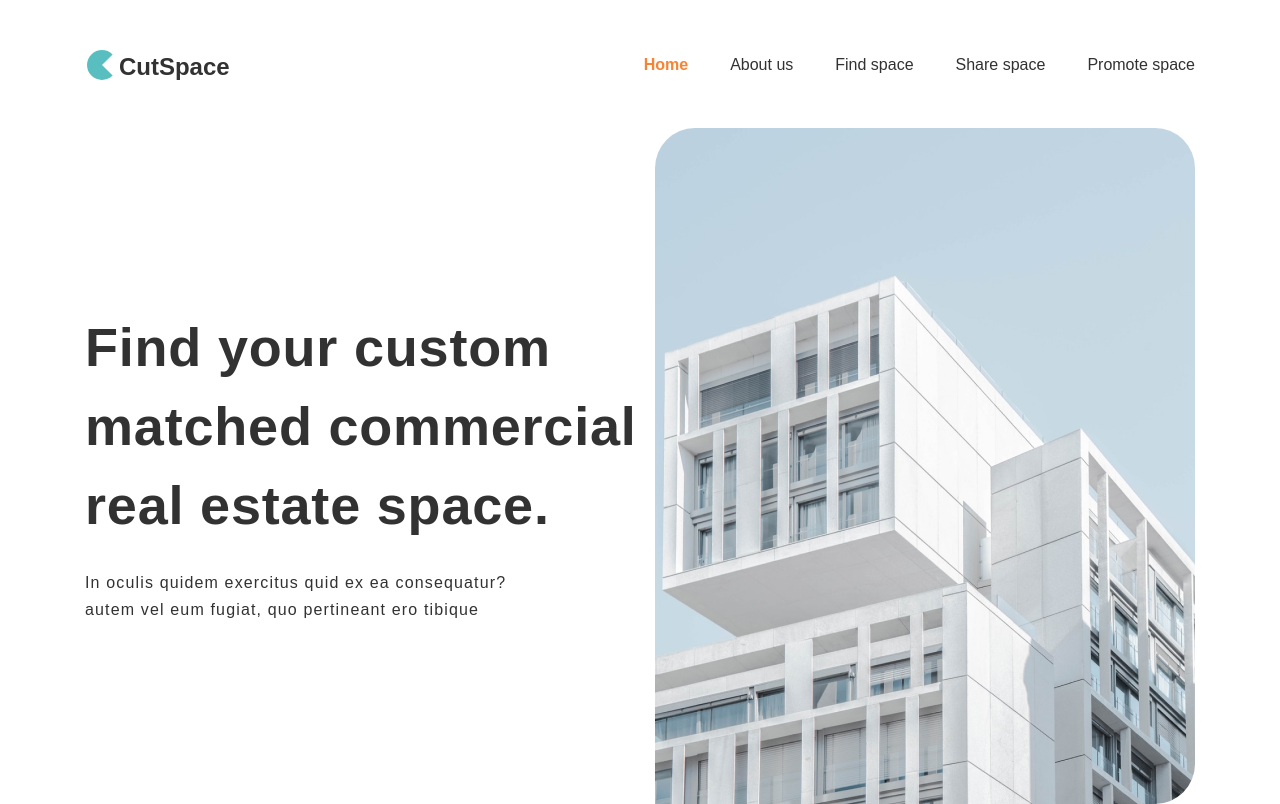
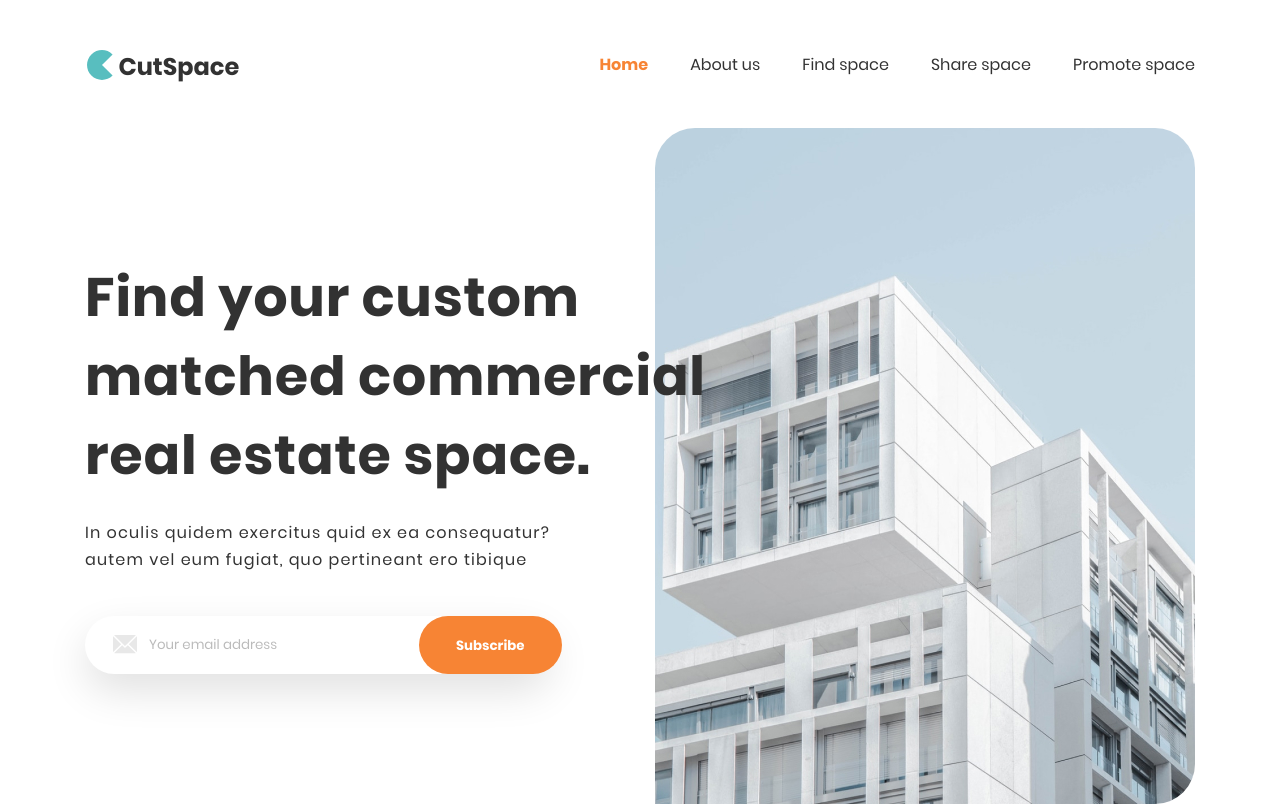
Before and after one commit to nicc-s1939/Cutspace-Landing, a plain HTML site: page Cutspace-Landing/index.html in a window 1280 px wide. Drawn offline with Linux system fonts and the light colour scheme.

Commit message:
poces heading

```diff
--- /dev/null
+++ b/Cutspace-Landing/#source/scss/button.scss
@@ -0,0 +1,17 @@
+
+.button{
+	display: inline-block;
+	max-width: 200px;
+	font-weight: 700;
+	line-height: 1;
+	height: 58px;
+	padding: 0 37px;
+	padding-top: 3px;
+	border-radius: 29px;
+	background-color: var(--color-aktive);
+	color: var(--color-wiht);
+	transition: all 0.7s ease;
+}
+.button:hover{
+	background-color: var(--color-aktive-dark);
+}
--- a/Cutspace-Landing/#source/scss/heading.scss
+++ b/Cutspace-Landing/#source/scss/heading.scss
@@ -13,6 +13,8 @@
 	}
 	// .heading__title
 	&__title {
+		font-family: 'Poppins', sans-serif;
+
 		font-weight: 900;
 		font-size: 54px;
 		line-height: 1.46;
@@ -27,9 +29,55 @@
 		font-size: 16px;
 		line-height: 1.68;
 		letter-spacing: 1.15px;
+		margin-bottom: 42px;
 	}
 	// .heading__img
 	&__img img{
 		border-radius: 40px 40px 40px 0px;
 	}
+
+//form
+	// .heading__form
+	&__form {
+		background: #FFFFFF;
+		box-shadow: 0px 17px 42px rgba(0, 0, 0, 0.12);
+		border-radius: 29px;
+		height: 58px;
+	}
+	// .heading__label
+	&__label {
+		display: flex;
+		justify-content: space-between;
+		align-items: center;
+		height: 100%;
+	}
+	&__icon{
+		width: 24px;
+		height: 19px;
+		margin-left: 28px;
+	}
+	// .heading__input
+	&__input {
+		flex-grow: 1;
+		margin-right: 10px;
+		margin-left: 12px;
+	}
+	.form {
+		// .form__button
+		&__button {}
+	}
 }
+.inner{
+	flex-grow: 1;
+	display: flex;
+}
+input[type="text"]{
+	color:red;
+}
+input[type="text"]::placeholder {
+	color: var(--color-placeholder);
+}
+:focus::placeholder {
+  transform: translateY( 200% );
+  transition: transform 1s ease;
+}
--- a/Cutspace-Landing/#source/scss/style.scss
+++ b/Cutspace-Landing/#source/scss/style.scss
@@ -1,22 +1,23 @@
 //Подгружаемые стили
-			//bold
+	//regular
 	@font-face {
-		font-family: 'Poppins';
-		src: url('../fonts/Poppins-Bold.ttf') format('ttf');
-		font-style: normal;
-		font-weight: 700;
+	    font-family: 'Poppins';
+	    src: local('Poppins Regular'), local('Poppins-Regular'), url('../fonts/Poppinsregular.woff2') format('woff2'), url('../fonts/Poppinsregular.woff') format('woff'), url('../fonts/Poppinsregular.ttf') format('truetype');
+	    font-weight: 400;
+	    font-style: normal;
 	}
-			//regular
+	//bold
 	@font-face {
-		font-family: 'Poppins';
-		src: url('../fonts/Poppins-Regular.ttf') format('ttf');
-		font-style: normal;
-		font-weight: 400;
+	    font-family: 'Poppins';
+	    src: local('Poppins Bold'), local('Poppins-Bold'), url('../fonts/Poppinsbold.woff2') format('woff2'), url('../fonts/Poppinsbold.woff') format('woff'), url('../fonts/Poppinsbold.ttf') format('truetype');
+	    font-weight: 700;
+	    font-style: normal;
 	}
 // Файл обнуляющих стилей
 @import "nullstyle.scss";
 //Глобальные
 @import "global.scss";
+@import "button.scss";
 //Переменные
 @import "var.scss";
 //Блоки
--- a/Cutspace-Landing/#source/scss/var.scss
+++ b/Cutspace-Landing/#source/scss/var.scss
@@ -1,10 +1,13 @@
 //color
 //подставляется color:$main-color;
-// $main-color: #333333;
+// $main-color: #333333;#de752c
 //или (подставляется color:var(--color-white);)
 :root{
+  --color-wiht:#fff;
 	--color-aktive:#F78434;
+  --color-aktive-dark:#d4712c;
 	--color-main-text:#323232;
+  --color-placeholder: #BBBBBB;
 //icon color - start
 	--color-Authenticitiy-circle: #58BEBF;
   --color-Authenticitiy-1:#58BEBF;
--- a/Cutspace-Landing/index.html
+++ b/Cutspace-Landing/index.html
@@ -3,7 +3,6 @@
 <head>
 	<meta charset="UTF-8">
 	<meta name="viewport" content="width=device-width, initial-scale=1.0 maximum-scale=1.0, user-scalable=0">
-	<title>Cutspace-Landing</title>
 	<link rel="stylesheet" href="css/style.css">
 </head>
 <body>
@@ -37,6 +36,17 @@
 			<div class="heading__text">
 				<h1 class="heading__title">Find your custom matched commercial real estate space.</h1>
 				<p class="heading__tex">In oculis quidem exercitus quid ex ea consequatur? autem vel eum fugiat, quo pertineant ero tibique</p>
+				<form action="" class="heading__form">
+					<label class="heading__label">
+						<div class="inner">
+							<svg class="heading__icon">
+								<use xlink:href="img\icon\sprite.svg#mail"></use>
+							</svg>
+							<input type="text" class="heading__input" placeholder="Your email address">
+						</div>
+						<button class="form__button button">Subscribe</button>
+					</label>
+				</form>
 			</div>
 			<div class="heading__img">
 				<img src="img/Heading_img.jpg" alt="Heading_img">
@@ -44,8 +54,7 @@
 		</div>
 	</div>
 </section>
-<div class="column">
-</div>		</main>
+		</main>
 <div class="footer">
 </div>	</div>
 
```
Also changed, not shown: Cutspace-Landing/css/button.css (added), Cutspace-Landing/css/style.css, Cutspace-Landing/fonts/Poppins-Bold.ttf (deleted), Cutspace-Landing/fonts/Poppins-Regular.ttf (deleted), Cutspace-Landing/fonts/Poppinsbold.ttf (added), Cutspace-Landing/fonts/Poppinsbold.woff (added), Cutspace-Landing/fonts/Poppinsbold.woff2 (added), Cutspace-Landing/fonts/Poppinsregular.ttf (added), Cutspace-Landing/fonts/Poppinsregular.woff (added), Cutspace-Landing/fonts/Poppinsregular.woff2 (added), 3 other files.
